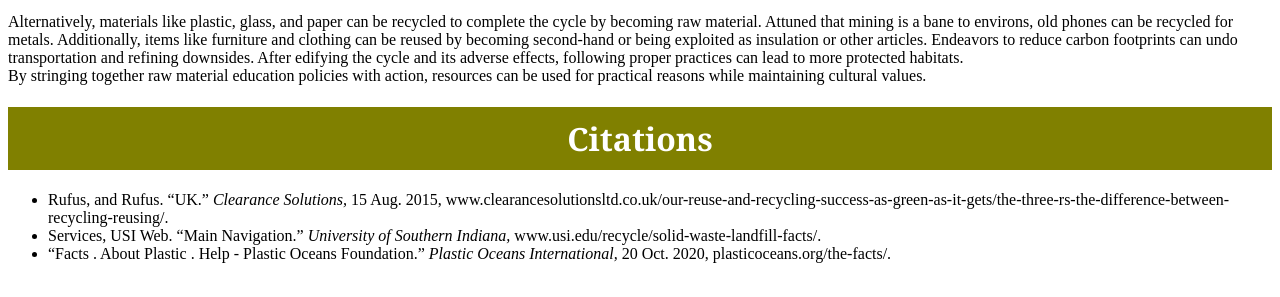
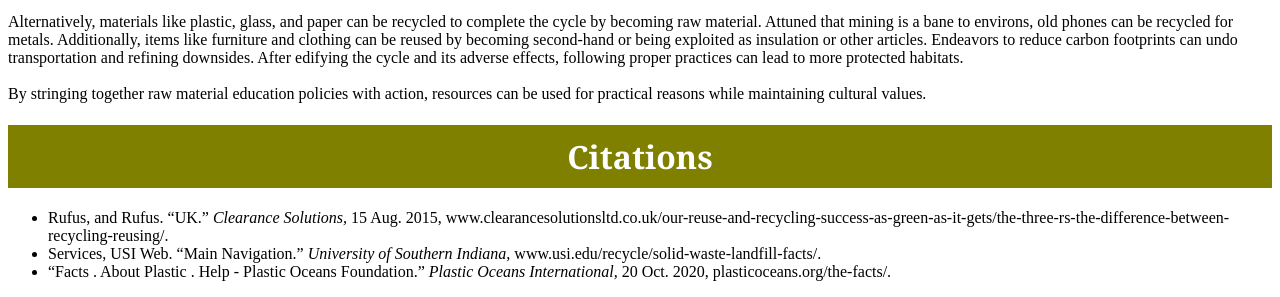
Before and after one commit to NSPortfolio/ResponsiblyUsingRawMaterials, a plain HTML site: page index.html in a window 1280 px wide. Shown: the part 773-1070 px from the top of the page. Drawn offline with Linux system fonts and the light colour scheme.

Commit message:
Update index.html

```diff
--- a/index.html
+++ b/index.html
@@ -7,7 +7,7 @@
        <p style = font-size: 48px> Average product-consumers are commonly unaware of how their possessions caused environmental damage, and some respond with synopses of refining and consuming that reverberate over community but lack action. By placing policies requiring education on how raw materials are processed and executing proper practices, raw materials can be utilized while protecting community ethos.</p>
        <p style = font-size: 48px> According to the World Education Blog, the higher a person’s level of education, the more likely he will live sustainably. Adequate instruction includes explaining the finding, transporting, refining, distributing, using, discarding, reusing, and recycling materials. The first step is finding raw materials by mining. This underdeveloped procedure is the root of disasters like the dam failures in Kolontár, Hungary, and Bento Rodriguez, Brazil. The raw materials are then transported, creating pollution and potential oil-spills. In a refinery, components are reconfigured into products, but the release of greenhouse gases and industrial waste contaminates our air and water. The distribution of finished goods requires transportation and thick packaging. Unfortunately, the packaging is often discarded, taking up 1/3 of average dumps and 40% of the plastic used, leaving marine animals vulnerable to plastic.</p>
        <img src = "https://www.usi.edu/media/654842/landfill-photo.jpg" height = 150 align = middle>
-      <p style = font-size: 48px>Alternatively, materials like plastic, glass, and paper can be recycled to complete the cycle by becoming raw material. Attuned that mining is a bane to environs, old phones can be recycled for metals. Additionally, items like furniture and clothing can be reused by becoming second-hand or being exploited as insulation or other articles. Endeavors to reduce carbon footprints can undo transportation and refining downsides. After edifying the cycle and its adverse effects, following proper practices can lead to more protected habitats. <br>
+      <p style = font-size: 48px>Alternatively, materials like plastic, glass, and paper can be recycled to complete the cycle by becoming raw material. Attuned that mining is a bane to environs, old phones can be recycled for metals. Additionally, items like furniture and clothing can be reused by becoming second-hand or being exploited as insulation or other articles. Endeavors to reduce carbon footprints can undo transportation and refining downsides. After edifying the cycle and its adverse effects, following proper practices can lead to more protected habitats. <br><br>
 By stringing together raw material education policies with action, resources can be used for practical reasons while maintaining cultural values.</p>
 
          <h1 style = "background-color: #808000;font-family:georgia;color:white;text-align:center;padding:10px">Citations</h1>
```
